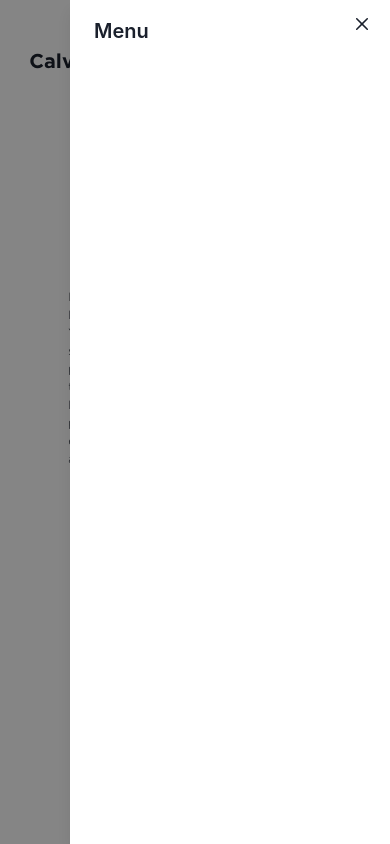
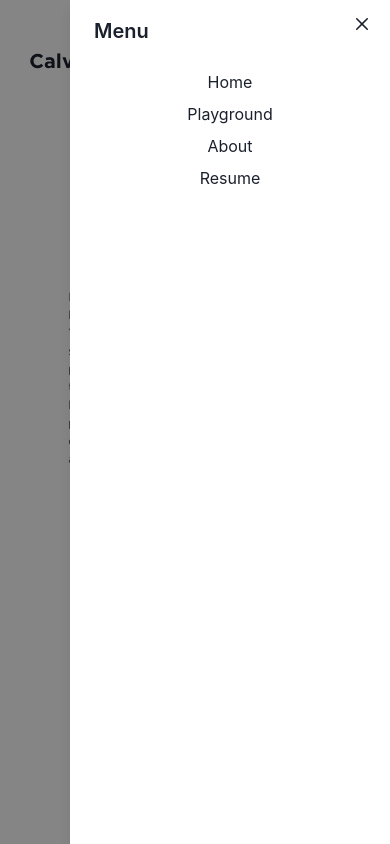
Before and after one commit to ckoo13/kooportfolio, a Next.js app: page / in a window 390 px wide. Both pictures are taken after a click on the button "Open". Shown: the top 844 px of the page. Built offline with nearby package versions, Linux system fonts and the light colour scheme.

Commit message:
added mobile nav contents

```diff
--- a/components/MobileNavbar.jsx
+++ b/components/MobileNavbar.jsx
@@ -1,6 +1,8 @@
 import React from 'react';
-import { Drawer, DrawerBody, DrawerFooter, DrawerHeader, DrawerOverlay, DrawerContent, Button, DrawerCloseButton} from '@chakra-ui/react';
+import { Drawer, DrawerBody, DrawerFooter, DrawerHeader, DrawerOverlay, DrawerContent, Button, DrawerCloseButton, Text} from '@chakra-ui/react';
+import { VStack } from '@chakra-ui/react';
 import { useDisclosure } from '@chakra-ui/react';
+import Link from 'next/link';
 
 
 export default function MobileNavbar() {
@@ -8,7 +10,14 @@
     const btnRef = React.useRef();
 
     const navigationItems = () => {
+        const itemList = ['Home', 'Playground', 'About', 'Resume']
 
+        itemList.map(item => {
+            return (
+                <Link href={`/`}>
+                </Link>
+            )
+        })
     }
 
     return (
@@ -27,7 +36,12 @@
                     <DrawerCloseButton/>
                     <DrawerHeader>Menu</DrawerHeader>
                     <DrawerBody>
-
+                        <VStack>
+                            <Link href='/'>Home</Link>
+                            <Link href='/playground'>Playground</Link>
+                            <Link href='/about'>About</Link>
+                            <Text>Resume</Text>
+                        </VStack>
                     </DrawerBody>
                 </DrawerContent>
             </Drawer>
```
